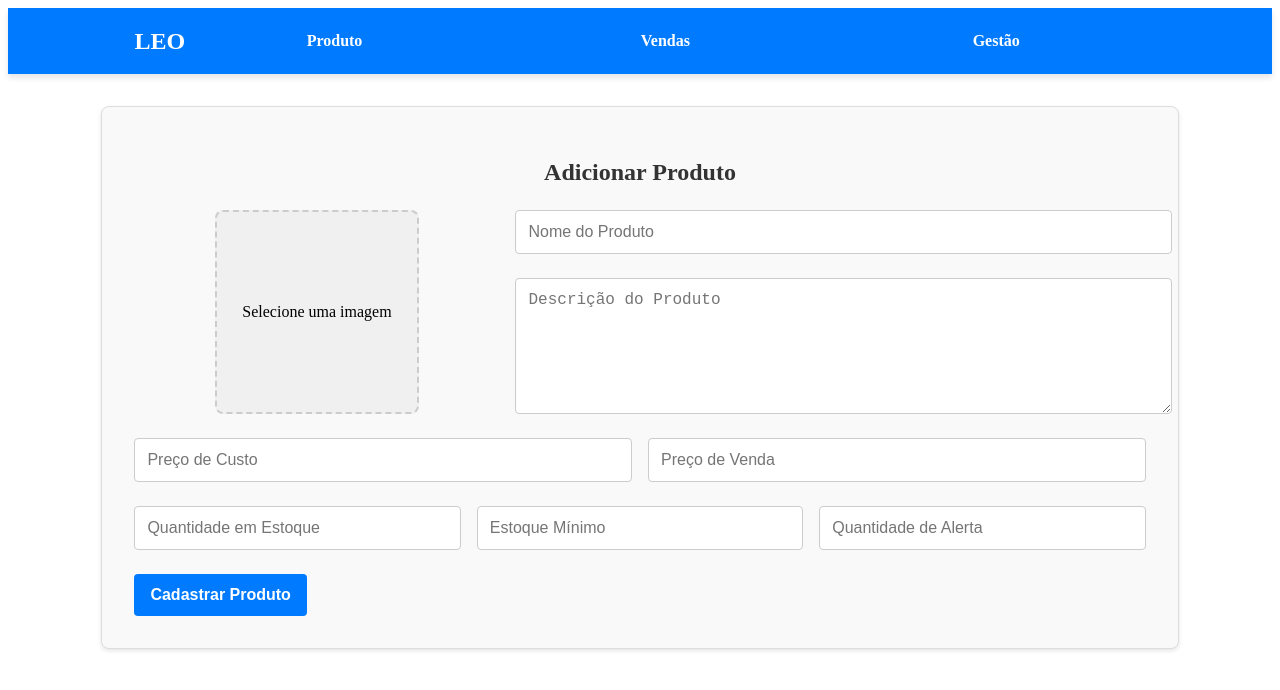
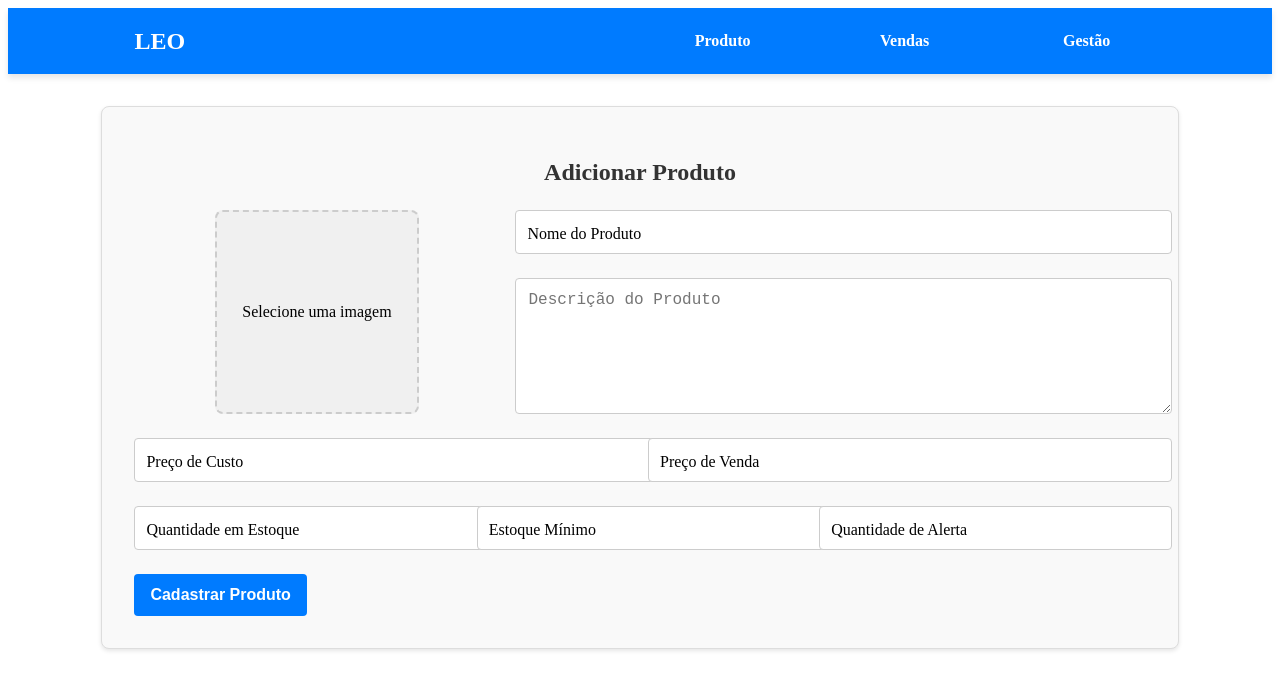
Before and after one commit to Leonan-Bazilio/Store-Management, a React (Vite) app in the folder StoreManagerFront/: page /add-product in a window 1280 px wide. Shown: the top 690 px of the page. Built offline with nearby package versions, Linux system fonts and the light colour scheme; the HTML template or start-up script is replaced by a standard one.

Commit message:
pequenas alteraçoes no inputField

```diff
--- a/StoreManagerFront/src/components/InputField/InputField.jsx
+++ b/StoreManagerFront/src/components/InputField/InputField.jsx
@@ -1,3 +1,4 @@
+import { useState } from "react";
 import styles from "./InputField.module.css";
 
 const InputField = ({
@@ -8,16 +9,28 @@ const InputField = ({
   onChange,
   className = "",
 }) => {
+  const [focused, setFocused] = useState();
+  const handleFocus = () => {
+    setFocused(true);
+  };
   return type !== "textarea" ? (
+    <div className={`${styles.divInput}`}>
       <input
+        onFocus={handleFocus}
         type={type}
         name={nameAndId}
         id={nameAndId}
-      placeholder={placeholder}
         value={value}
         onChange={onChange}
         className={`${styles.input} ${className}`}
       />
+      <label
+        className={`${styles.label} ${focused ? styles.focused : ""}`}
+        htmlFor={nameAndId}
+      >
+        {placeholder}
+      </label>
+    </div>
   ) : (
     <textarea
       name={nameAndId}
@@ -27,7 +40,9 @@ const InputField = ({
       onChange={onChange}
       className={`${styles.input} ${className}`}
     ></textarea>
-  ); // basicamente gambiarra pois não queria fazer separado para textarea sendo que vou utilizar ele so uma vez( ou solução tecnica alternativa)
+  );
 };
 
 export default InputField;
+
+/*ajustar onbrur para voltar label ao centro quando nao tiver valor e ajustar div para ter um espaço no top a mais talvez o padding para posicionar a label da forma que quero */
--- a/StoreManagerFront/src/components/InputField/InputField.module.css
+++ b/StoreManagerFront/src/components/InputField/InputField.module.css
@@ -1,3 +1,7 @@
+div {
+  width: 100%;
+  position: relative;
+}
 .input {
   width: 100%;
   padding: 0.75rem;
@@ -12,3 +16,15 @@
   outline: none;
   box-shadow: 0 0 5px rgba(0, 123, 255, 0.3);
 }
+
+.label {
+  position: absolute;
+  left: 12px;
+  top: 0;
+  line-height: 1.5rem;
+  transform: translateY(50%);
+  transition: transform 0.3s ease, font-size 0.3s ease;
+}
+.focused {
+  transform: translateY(0%);
+}
```
Lines whose indentation alone changed are shown as unchanged.
